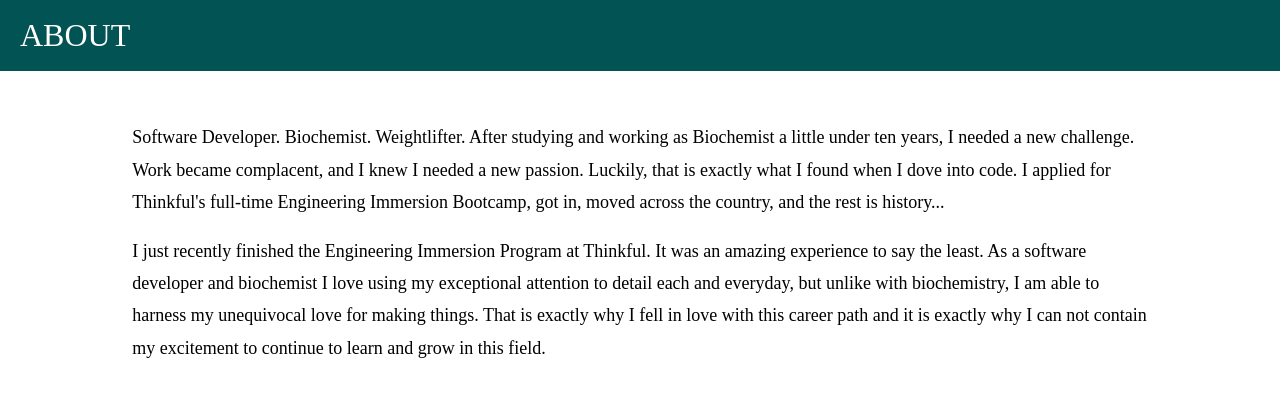
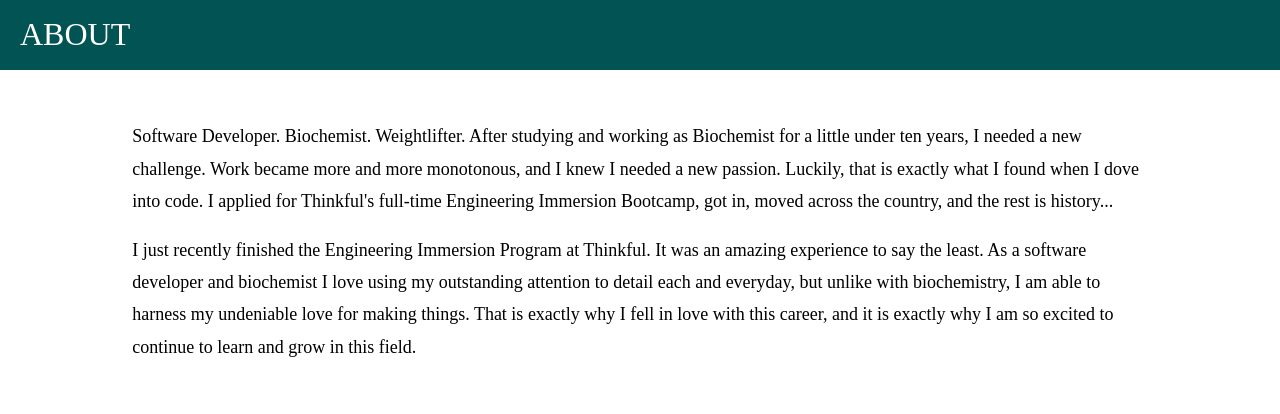
Before and after one commit to ccareyncsu/Chasen-Portfolio, a React (Create React App) app: page / in a window 1280 px wide. Shown: the part 806-1220 px from the top of the page. Built offline with nearby package versions, Linux system fonts and the light colour scheme.

Commit message:
change readMe text

```diff
--- a/src/components/AboutSection.js
+++ b/src/components/AboutSection.js
@@ -7,16 +7,16 @@ export default function AboutSection (props) {
         <h2 className='teal-bar white-text left'>ABOUT</h2>
       </div>
       <div className='col-10 center about-text'>
-        <p className='left'>Software Developer. Biochemist. Weightlifter. After studying and working as Biochemist a little under ten years,
-          I needed a new challenge. Work became complacent, and I knew I needed a new passion. Luckily, that is exactly what I
+        <p className='left'>Software Developer. Biochemist. Weightlifter. After studying and working as Biochemist for a little under ten years,
+          I needed a new challenge. Work became more and more monotonous, and I knew I needed a new passion. Luckily, that is exactly what I
           found when I dove into code. I applied for Thinkful's full-time Engineering Immersion Bootcamp, got in, moved across the country,
           and the rest is history... </p>
         <br />
         <p className='left'>I just recently finished the Engineering Immersion Program at Thinkful.  It was an amazing experience to say the least.
-          As a software developer and biochemist I love using my exceptional attention to detail each and
-          everyday, but unlike with biochemistry, I am able to harness my unequivocal love for making things.
-          That is exactly why I fell in love with this career path and it is exactly why I can not contain my
-          excitement to continue to learn and grow in this field.
+          As a software developer and biochemist I love using my outstanding attention to detail each and
+          everyday, but unlike with biochemistry, I am able to harness my undeniable love for making things.
+          That is exactly why I fell in love with this career, and it is exactly why I am so excited to
+          continue to learn and grow in this field.
         </p>
       </div>
     </div>
--- a/src/index.css
+++ b/src/index.css
@@ -7,6 +7,9 @@ body {
     sans-serif;
   -webkit-font-smoothing: antialiased;
   -moz-osx-font-smoothing: grayscale;
+  /* background-image: url("/images/sports_icons.png");
+  background-size: cover;
+  z-index: -10; */
 }
 
 code {
@@ -177,7 +180,7 @@ code {
 .about-section::before , .section::before{
   display: block;
   content: " ";
-  margin-top: -56px;
+  margin-top: -57px;
   height: 51px;
   visibility: hidden;
   pointer-events: none;
```
Also changed, not shown: public/images/sports_icons.png.
